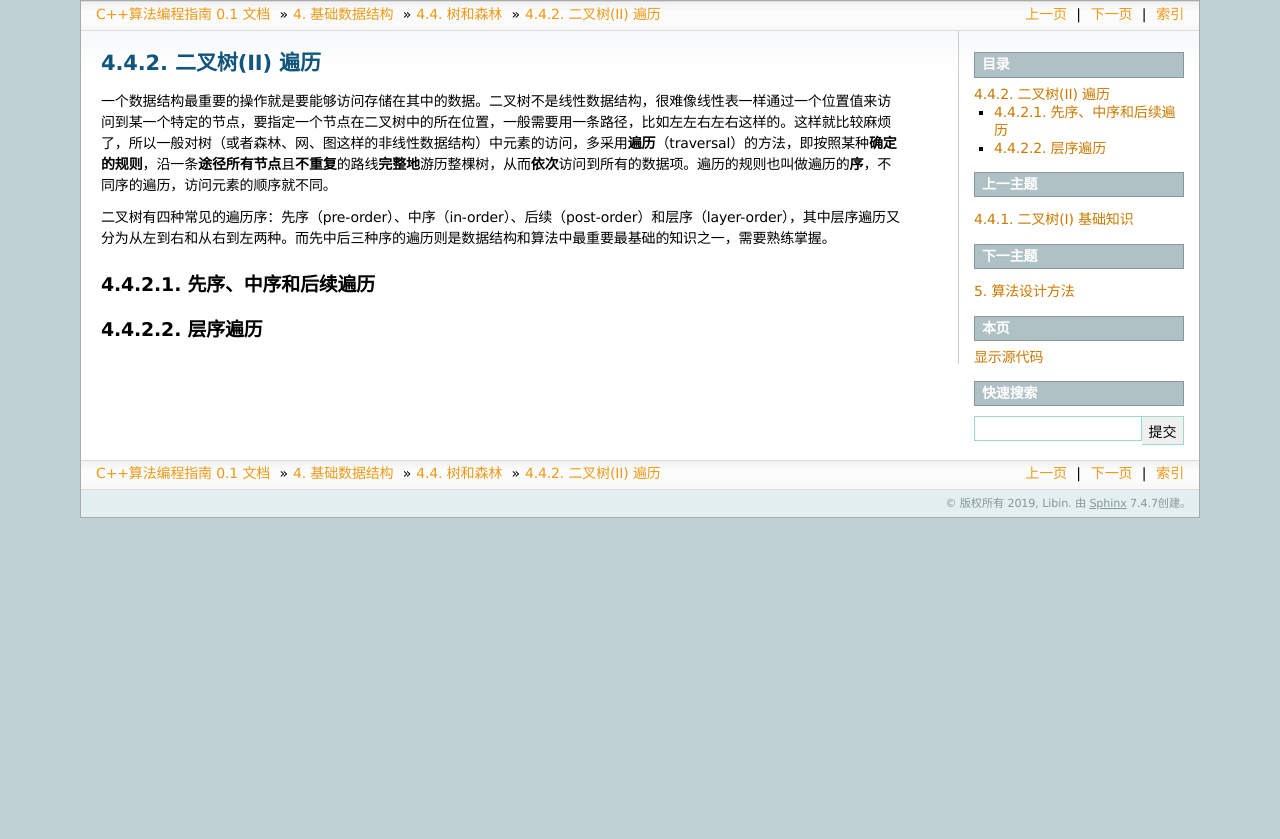
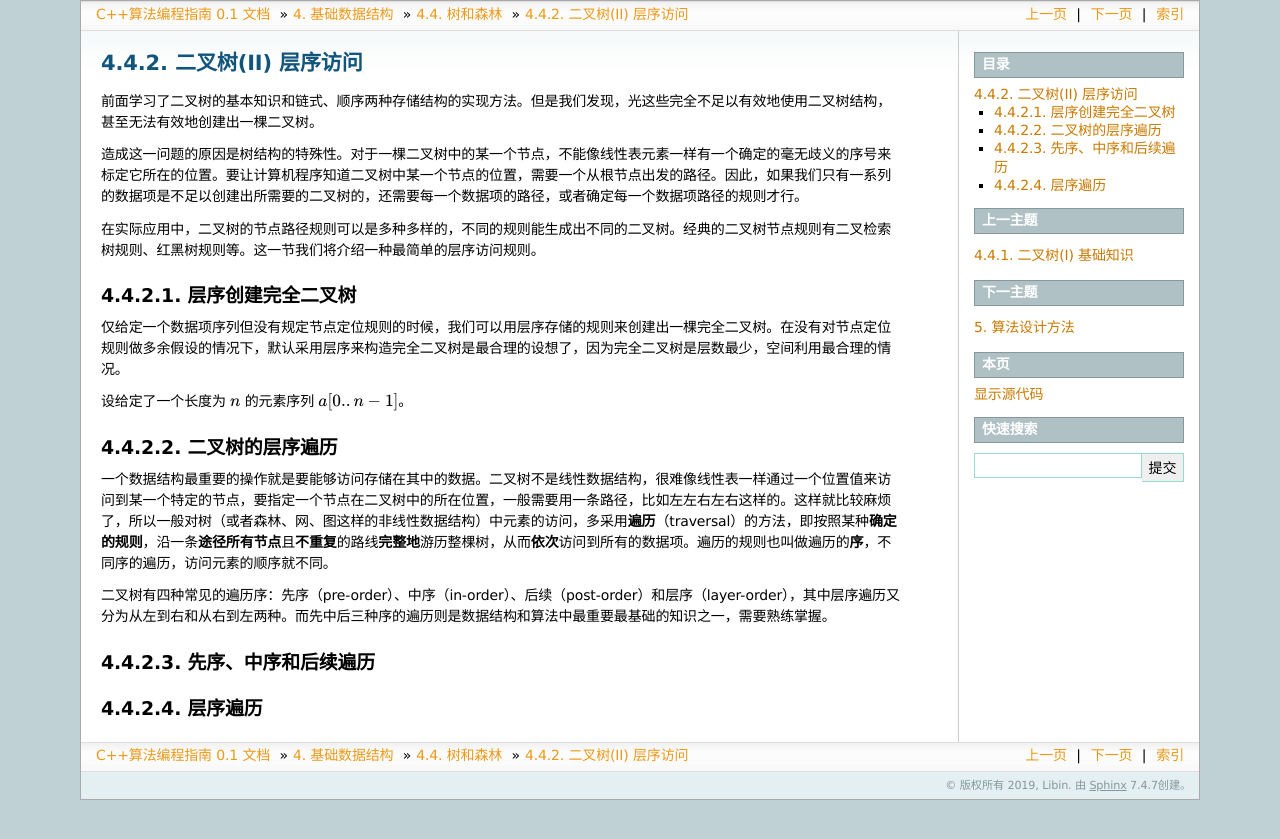
Before and after one commit to majorli/algo_guide, a Sphinx documentation site: the page built from source/ch03/sec04/342_bitree_2.rst, in a window 1280 px wide. Shown: the top 839 px of the page. Built offline with Sphinx 7.4.7, drawn with Linux system fonts in a browser that asks for light colours; formulas are drawn with MathJax 3.

Commit message:
20200808_2332draft_342_writing

```diff
--- a/source/ch03/sec04/342_bitree_2.rst
+++ b/source/ch03/sec04/342_bitree_2.rst
@@ -1,5 +1,21 @@
-二叉树(II) 遍历
-++++++++++++++++
+二叉树(II) 层序访问
+++++++++++++++++++++
+
+前面学习了二叉树的基本知识和链式、顺序两种存储结构的实现方法。但是我们发现，光这些完全不足以有效地使用二叉树结构，甚至无法有效地创建出一棵二叉树。
+
+造成这一问题的原因是树结构的特殊性。对于一棵二叉树中的某一个节点，不能像线性表元素一样有一个确定的毫无歧义的序号来标定它所在的位置。要让计算机程序知道二叉树中某一个节点的位置，需要一个从根节点出发的路径。因此，如果我们只有一系列的数据项是不足以创建出所需要的二叉树的，还需要每一个数据项的路径，或者确定每一个数据项路径的规则才行。
+
+在实际应用中，二叉树的节点路径规则可以是多种多样的，不同的规则能生成出不同的二叉树。经典的二叉树节点规则有二叉检索树规则、红黑树规则等。这一节我们将介绍一种最简单的层序访问规则。
+
+层序创建完全二叉树
+^^^^^^^^^^^^^^^^^^
+
+仅给定一个数据项序列但没有规定节点定位规则的时候，我们可以用层序存储的规则来创建出一棵完全二叉树。在没有对节点定位规则做多余假设的情况下，默认采用层序来构造完全二叉树是最合理的设想了，因为完全二叉树是层数最少，空间利用最合理的情况。
+
+设给定了一个长度为 :math:`n` 的元素序列 :math:`a[0..n-1]`\ 。
+
+二叉树的层序遍历
+^^^^^^^^^^^^^^^^
 
 一个数据结构最重要的操作就是要能够访问存储在其中的数据。二叉树不是线性数据结构，很难像线性表一样通过一个位置值来访问到某一个特定的节点，要指定一个节点在二叉树中的所在位置，一般需要用一条路径，比如左左右左右这样的。这样就比较麻烦了，所以一般对树（或者森林、网、图这样的非线性数据结构）中元素的访问，多采用\ :strong:`遍历`\ （traversal）的方法，即按照某种\ :strong:`确定的规则`\ ，沿一条\ :strong:`途径所有节点`\ 且\ :strong:`不重复`\ 的路线\ :strong:`完整地`\ 游历整棵树，从而\ :strong:`依次`\ 访问到所有的数据项。遍历的规则也叫做遍历的\ :strong:`序`\ ，不同序的遍历，访问元素的顺序就不同。
 
```
